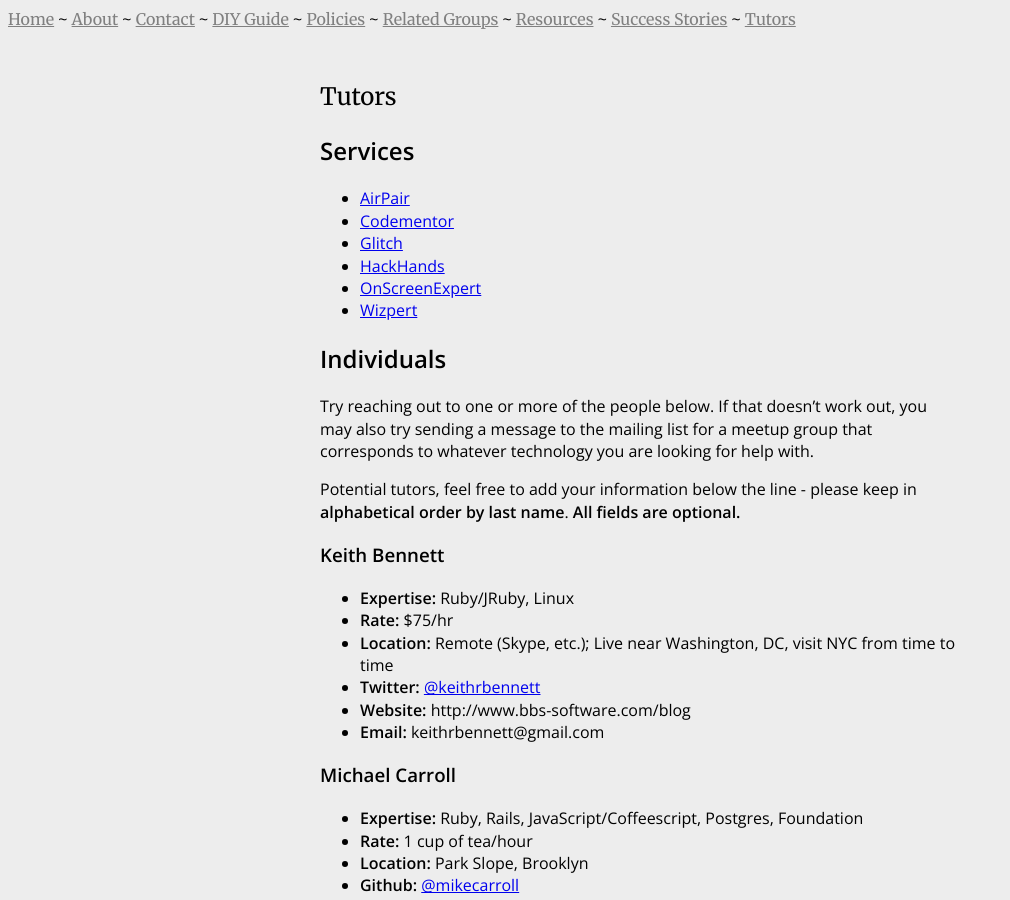
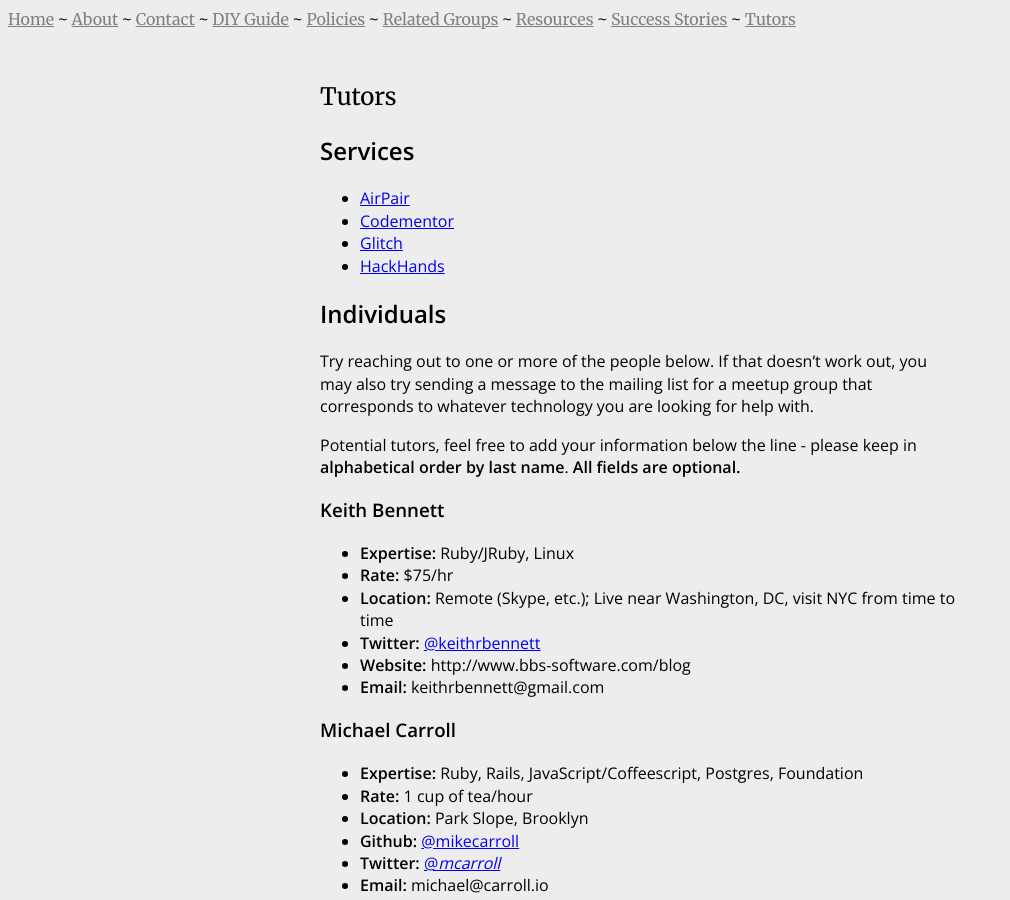
Before and after one commit to HackerHours/hackerhours.org, a Jekyll site: the page built from tutors.md, in a window 1280 px wide and 900 px high. Shown: the whole window, without its empty margins (0-1010 px from the left). Built offline with Jekyll 4.4.1, drawn with Linux system fonts in a browser that asks for light colours; comment, search, counter and statistics services are not loaded.

Commit message:
remove dead tutoring services

```diff
--- a/tutors.md
+++ b/tutors.md
@@ -8,8 +8,6 @@
 * [Codementor](https://www.codementor.io)
 * [Glitch](https://glitch.com/)
 * [HackHands](http://www.hackhands.com/)
-* [OnScreenExpert](https://www.onscreenexpert.com/)
-* [Wizpert](https://wizpert.com)
 
 ## Individuals
 
```
